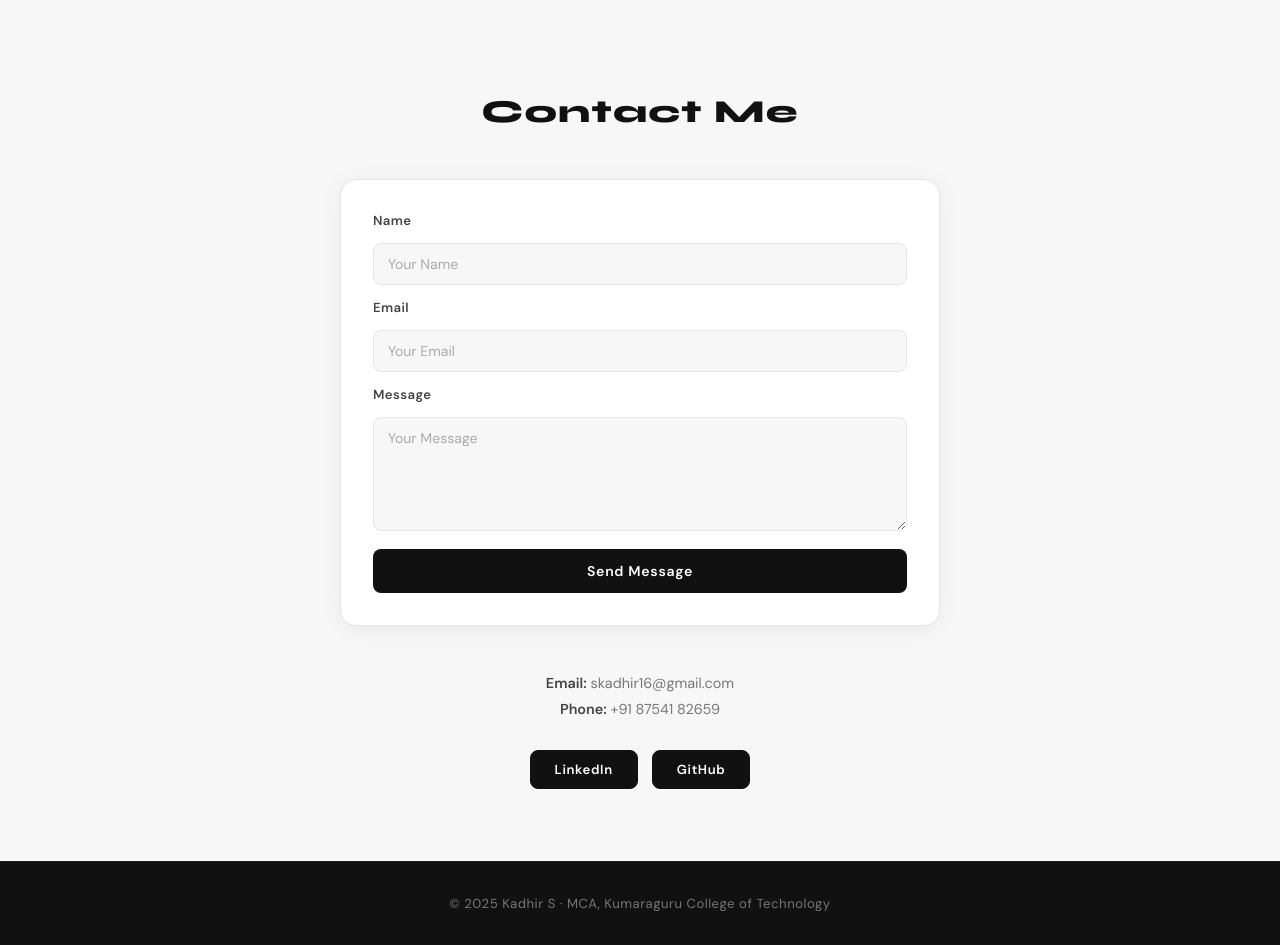
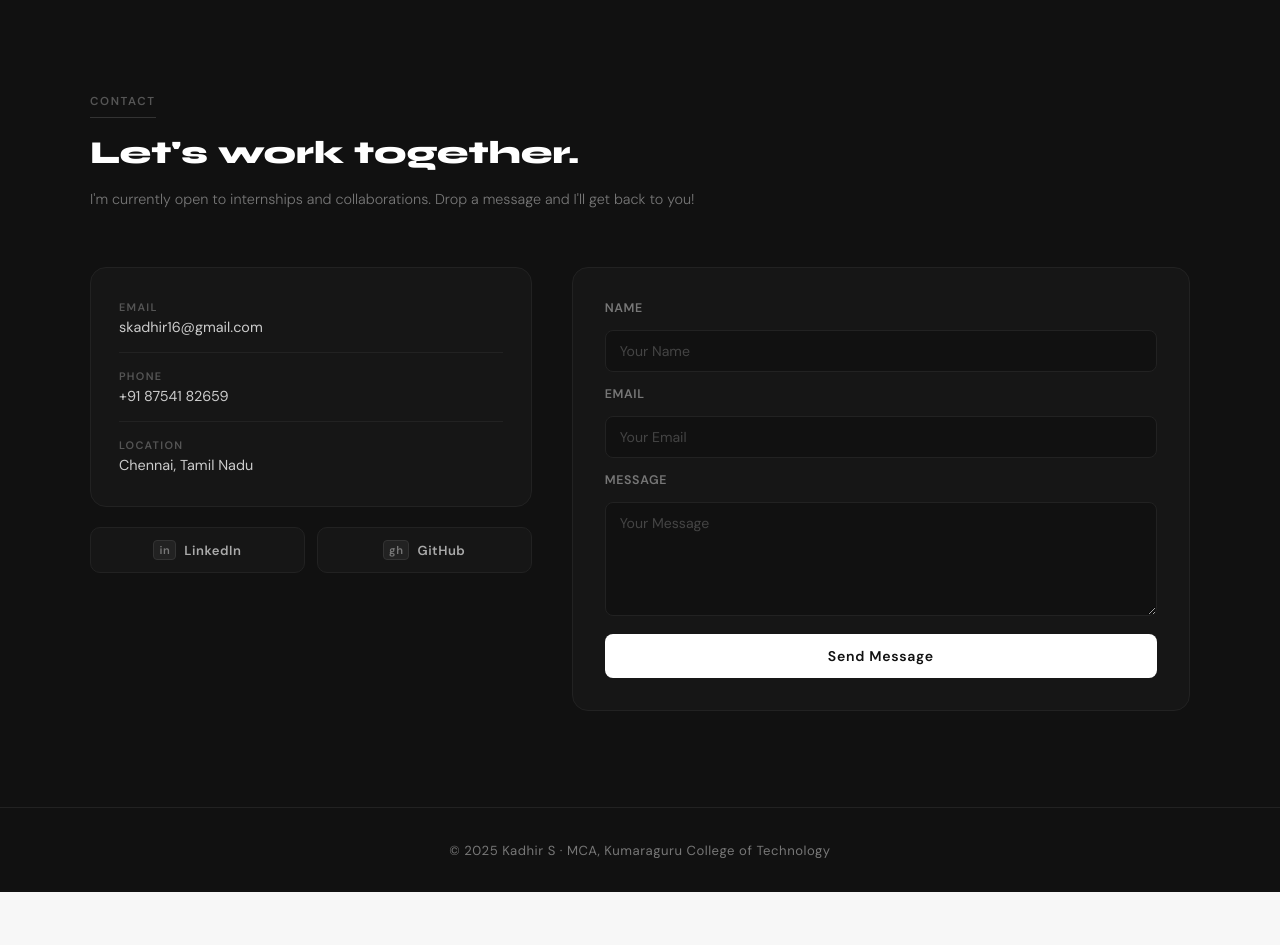
Before and after one commit to kadhir00/Kadhir_portfolio, a plain HTML site: page index.html in a window 1280 px wide. Shown: the part 3220-4165 px from the top of the page. After the commit the page ends 4112 px from the top, so only its background shows below. Drawn offline with Linux system fonts and the light colour scheme; a web font is replaced by a local one.

Commit message:
commit success

```diff
--- a/index.html
+++ b/index.html
@@ -22,7 +22,7 @@
             <li><a href="#about">About</a></li>
             <li><a href="#skills">Skills</a></li>
             <li><a href="#projects">Projects</a></li>
-            <li><a href="#">Contact</a></li>
+            <li><a href="#contact">Contact</a></li>
         </ul>
       </nav>
     </div>
@@ -258,9 +258,49 @@
   </section>
 
    <section id="contact">
-    <h2>Contact Me</h2>
+    <div class="contact-inner">
 
-    <!-- Contact Form -->
+      <div class="contact-header">
+        <span class="section-tag">Contact</span>
+        <h2 class="section-title">Let's work together.</h2>
+        <p class="contact-sub">I'm currently open to internships and collaborations. Drop a message and I'll get back to you!</p>
+      </div>
+
+      <div class="contact-body">
+
+        <!-- Left: Details + Socials -->
+        <div class="contact-left">
+          <div class="contact-info-card">
+            <div class="contact-info-item">
+              <span class="contact-info-label">Email</span>
+              <a href="mailto:skadhir16@gmail.com" class="contact-info-value">skadhir16@gmail.com</a>
+            </div>
+            <div class="contact-info-divider"></div>
+            <div class="contact-info-item">
+              <span class="contact-info-label">Phone</span>
+              <span class="contact-info-value">+91 87541 82659</span>
+            </div>
+            <div class="contact-info-divider"></div>
+            <div class="contact-info-item">
+              <span class="contact-info-label">Location</span>
+              <span class="contact-info-value">Chennai, Tamil Nadu</span>
+            </div>
+          </div>
+
+          <div class="contact-socials">
+            <a href="https://www.linkedin.com/in/kadhir-s16" target="_blank" class="social-btn">
+              <span class="social-icon">in</span>
+              LinkedIn
+            </a>
+            <a href="https://github.com/kadhir00" target="_blank" class="social-btn">
+              <span class="social-icon">gh</span>
+              GitHub
+            </a>
+          </div>
+        </div>
+
+        <!-- Right: Form -->
+        <div class="contact-right">
           <form class="contact-form">
             <label for="name">Name</label>
             <input type="text" id="name" name="name" placeholder="Your Name" required>
@@ -273,17 +313,9 @@
 
             <button type="submit">Send Message</button>
           </form>
-
-    <!-- Contact Details -->
-    <div class="contact-details">
-        <p><strong>Email:</strong> skadhir16@gmail.com</p>
-        <p><strong>Phone:</strong> +91 87541 82659</p>
         </div>
 
-    <!-- Social Links -->
-    <div class="social-links">
-        <a href="https://www.linkedin.com/in/yourprofile" target="_blank">LinkedIn</a>
-        <a href="https://github.com/kadhir00" target="_blank">GitHub</a>
+      </div>
     </div>
 </section>
 
--- a/style.css
+++ b/style.css
@@ -652,74 +652,183 @@ body {
 
 /* ── CONTACT SECTION ── */
 #contact {
-    background-color: #F7F7F7;
-    padding: 72px 24px;
-    color: #444444;
+    background-color: #111111;
+    padding: 96px 64px;
+    width: 100%;
 }
 
-#contact h2 {
-    text-align: center;
-    font-size: 2rem;
-    margin-bottom: 48px;
-    font-family: "Syne", "Unbounded", sans-serif;
-    font-weight: 800;
-    color: #111111;
-    letter-spacing: 0.04em;
+.contact-inner {
+    max-width: 1100px;
+    margin: 0 auto;
 }
 
-/* ── CONTACT FORM ── */
-.contact-form {
-    max-width: 600px;
-    margin: 0 auto 48px auto;
+.contact-header {
+    margin-bottom: 56px;
+}
+
+.contact-header .section-tag {
+    color: #555555;
+    border-color: #333333;
+}
+
+.contact-header .section-title {
+    color: #FFFFFF;
+    margin-bottom: 12px;
+}
+
+.contact-sub {
+    font-size: 0.9rem;
+    color: #777777;
+    font-weight: 300;
+    line-height: 1.7;
+}
+
+.contact-body {
+    display: grid;
+    grid-template-columns: 1fr 1.4fr;
+    gap: 40px;
+    align-items: start;
+}
+
+/* Left side */
+.contact-left {
+    display: flex;
+    flex-direction: column;
+    gap: 20px;
+}
+
+.contact-info-card {
+    background: #161616;
+    border: 1px solid #222222;
+    border-radius: 16px;
+    padding: 28px;
+}
+
+.contact-info-item {
+    display: flex;
+    flex-direction: column;
+    gap: 4px;
+    padding: 4px 0;
+}
+
+.contact-info-label {
+    font-size: 0.68rem;
+    font-weight: 700;
+    letter-spacing: 0.12em;
+    text-transform: uppercase;
+    color: #555555;
+}
+
+.contact-info-value {
+    font-size: 0.9rem;
+    color: #CCCCCC;
+    font-weight: 400;
+    text-decoration: none;
+    transition: color 0.2s;
+}
+
+.contact-info-value:hover {
+    color: #FFFFFF;
+}
+
+.contact-info-divider {
+    height: 1px;
+    background: #222222;
+    margin: 12px 0;
+}
+
+.contact-socials {
+    display: flex;
+    gap: 12px;
+}
+
+.social-btn {
+    flex: 1;
+    display: flex;
+    align-items: center;
+    justify-content: center;
+    gap: 8px;
+    text-decoration: none;
+    color: #AAAAAA;
+    background: #161616;
+    border: 1px solid #222222;
+    border-radius: 10px;
+    padding: 12px;
+    font-size: 0.82rem;
+    font-weight: 600;
+    letter-spacing: 0.04em;
+    transition: color 0.2s, border-color 0.2s, background 0.2s;
+}
+
+.social-btn:hover {
+    color: #FFFFFF;
+    border-color: #444444;
+    background: #1E1E1E;
+}
+
+.social-icon {
+    font-size: 0.7rem;
+    font-weight: 800;
+    background: #222222;
+    border: 1px solid #333333;
+    border-radius: 4px;
+    padding: 2px 5px;
+    color: #777777;
+}
+
+/* Right side - Form */
+.contact-right .contact-form {
+    background: #161616;
+    border: 1px solid #222222;
+    border-radius: 16px;
+    padding: 32px;
     display: flex;
     flex-direction: column;
     gap: 14px;
-    background-color: #FFFFFF;
-    padding: 32px;
-    border-radius: 16px;
-    border: 1px solid #E5E5E5;
-    box-shadow: 0 4px 24px rgba(0, 0, 0, 0.06);
+    box-shadow: none;
+    margin: 0;
+    max-width: 100%;
 }
 
 .contact-form label {
     font-weight: 600;
-    font-size: 0.82rem;
-    color: #444444;
-    letter-spacing: 0.03em;
+    font-size: 0.78rem;
+    color: #777777;
+    letter-spacing: 0.05em;
+    text-transform: uppercase;
 }
 
 .contact-form input,
 .contact-form textarea {
     padding: 11px 14px;
     border-radius: 8px;
-    border: 1.5px solid #E5E5E5;
+    border: 1px solid #222222;
     font-size: 0.88rem;
     font-family: 'DM Sans', Arial, sans-serif;
-    color: #444444;
-    background-color: #F7F7F7;
-    transition: border-color 0.2s, background-color 0.2s;
+    color: #CCCCCC;
+    background-color: #111111;
+    transition: border-color 0.2s;
 }
 
 .contact-form input::placeholder,
 .contact-form textarea::placeholder {
-    color: #AAAAAA;
+    color: #444444;
 }
 
 .contact-form input:focus,
 .contact-form textarea:focus {
     outline: none;
-    border-color: #777777;
-    background-color: #FFFFFF;
+    border-color: #555555;
 }
 
 .contact-form button {
-    background-color: #111111;
-    color: #FFFFFF;
+    background-color: #FFFFFF;
+    color: #111111;
     border: none;
     padding: 13px;
     border-radius: 8px;
     font-size: 0.88rem;
-    font-weight: 600;
+    font-weight: 700;
     font-family: 'DM Sans', Arial, sans-serif;
     letter-spacing: 0.05em;
     cursor: pointer;
@@ -728,49 +837,12 @@ body {
 }
 
 .contact-form button:hover {
-    background-color: #333333;
+    background-color: #E5E5E5;
 }
 
-/* ── CONTACT DETAILS ── */
-.contact-details {
-    text-align: center;
-    margin-bottom: 32px;
-    font-size: 0.9rem;
-    color: #777777;
-}
-
-.contact-details p {
-    margin: 8px 0;
-}
-
-.contact-details strong {
-    color: #444444;
-}
-
-/* ── SOCIAL LINKS ── */
-.social-links {
-    display: flex;
-    justify-content: center;
-    gap: 14px;
-}
-
-.social-links a {
-    text-decoration: none;
-    color: #FFFFFF;
-    background-color: #111111;
-    padding: 10px 24px;
-    border-radius: 8px;
-    font-size: 0.82rem;
-    font-weight: 600;
-    letter-spacing: 0.05em;
-    border: 1px solid #111111;
-    transition: background-color 0.2s, color 0.2s, border-color 0.2s;
-}
-
-.social-links a:hover {
-    background-color: #FFFFFF;
-    color: #111111;
-    border-color: #111111;
+@media (max-width: 768px) {
+    #contact { padding: 64px 24px; }
+    .contact-body { grid-template-columns: 1fr; }
 }
 
 /* ── FOOTER ── */
```
Also changed, not shown: 1 other file. Lines whose indentation alone changed are shown as unchanged.
